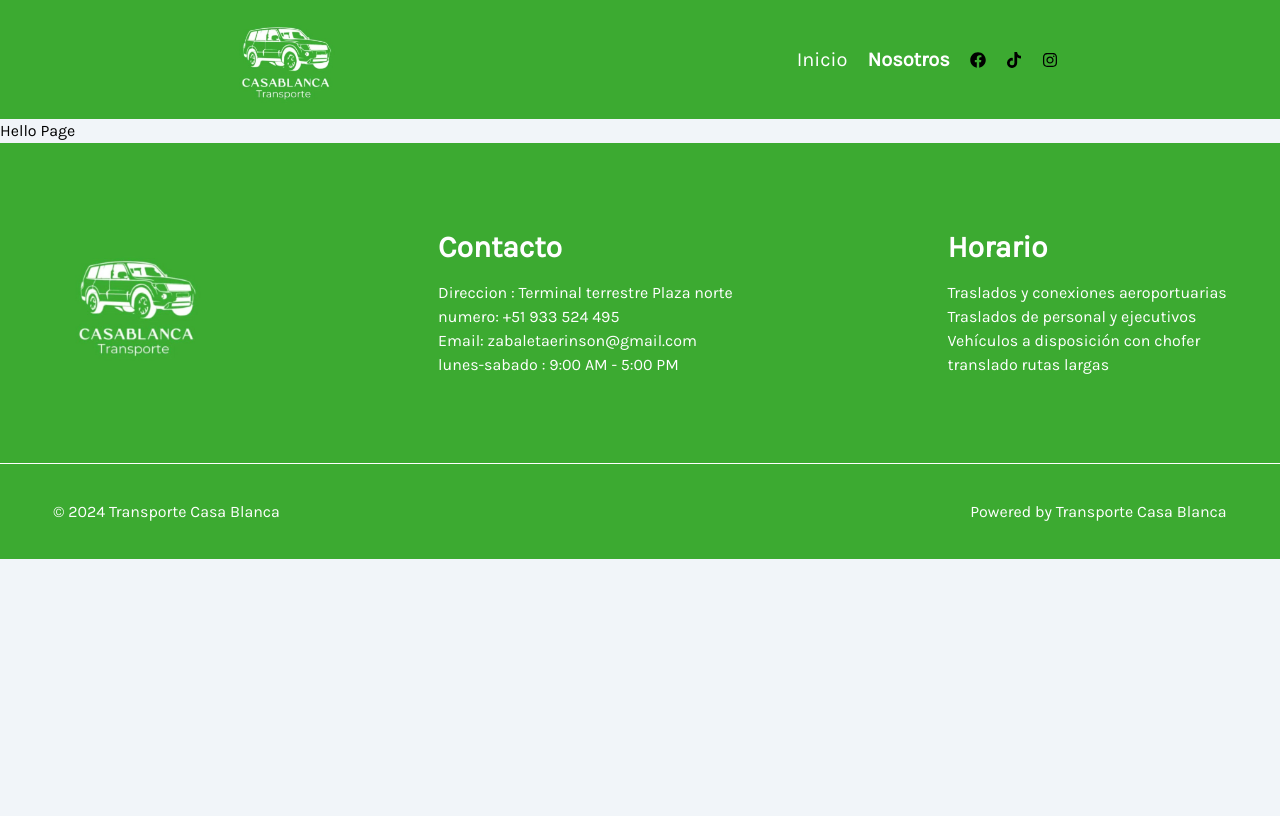
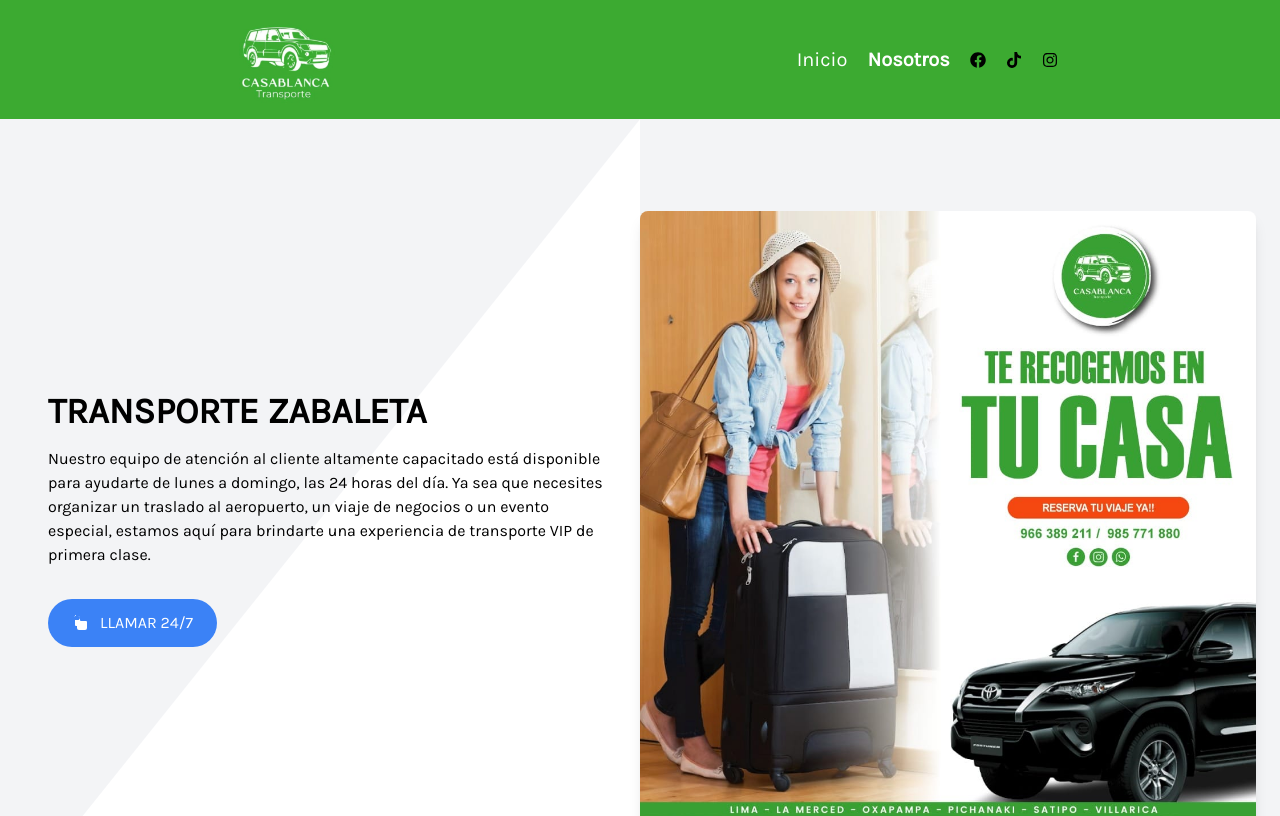
Before and after one commit to aaronJau21/transporte-casa-blanca, a Next.js app: page /about in a window 1280 px wide. Shown: the top 816 px of the page. Built offline with nearby package versions, Linux system fonts and the light colour scheme.

Commit message:
Link del WhastApp

```diff
--- a/src/app/about/page.tsx
+++ b/src/app/about/page.tsx
@@ -1,7 +1,49 @@
+import Image from "next/image";
+
 export default function AboutPage() {
   return (
-    <div>
-      <h1>Hello Page</h1>
+    <div className="relative flex items-center justify-between min-h-screen bg-gray-100 p-6">
+      {" "}
+      <div className="absolute inset-0 w-1/2 bg-white clip-triangle"></div>{" "}
+      <div className="relative z-10 w-1/2 p-6">
+        {" "}
+        <h1 className="text-4xl font-bold mb-4">TRANSPORTE ZABALETA</h1>{" "}
+        <p className="mb-8">
+          {" "}
+          Nuestro equipo de atención al cliente altamente capacitado está
+          disponible para ayudarte de lunes a domingo, las 24 horas del día. Ya
+          sea que necesites organizar un traslado al aeropuerto, un viaje de
+          negocios o un evento especial, estamos aquí para brindarte una
+          experiencia de transporte VIP de primera clase.{" "}
+        </p>{" "}
+        <button className="px-6 py-3 bg-blue-500 text-white rounded-full inline-flex items-center">
+          {" "}
+          <svg
+            xmlns="http://www.w3.org/2000/svg"
+            className="h-5 w-5 mr-2"
+            viewBox="0 0 20 20"
+            fill="currentColor"
+          >
+            {" "}
+            <path
+              fillRule="evenodd"
+              d="M2 4a1 1 0 011-1h3.586A1 1 0 017 3.586l.707.707a1 1 0 010 1.414L7 6.414A1 1 0 016.293 7H3v3.293A1 1 0 013 11v1a1 1 0 001 1h1v2a2 2 0 002 2h6a2 2 0 002-2v-6a1 1 0 00-1-1h-5a1 1 0 01-1-1V5a1 1 0 00-1-1H7v-.586A1 1 0 016.293 3H4a1 1 0 00-1-1v1H2z"
+              clipRule="evenodd"
+            />{" "}
+          </svg>{" "}
+          LLAMAR 24/7{" "}
+        </button>{" "}
+      </div>{" "}
+      <div className="relative z-10 w-1/2">
+        {" "}
+        <Image
+          src="/images/principalAbout.jpg"
+          alt="Driver"
+          className="w-full h-full object-cover rounded-lg shadow-lg"
+          width={500}
+          height={500}
+        />{" "}
+      </div>{" "}
     </div>
   );
 }
--- a/src/app/globals.css
+++ b/src/app/globals.css
@@ -15,6 +15,12 @@
   }
 }
 
+@layer utilities {
+  .clip-triangle {
+    clip-path: polygon(100% 0, 100% 100%, 0 100%);
+  }
+}
+
 body {
   color: var(--foreground);
   background: var(--background);
--- a/src/components/NavBar.tsx
+++ b/src/components/NavBar.tsx
@@ -18,12 +18,15 @@ const navLinks = [
 const redSocial = [
   {
     icon: <FaFacebook />,
+    link: "https://www.facebook.com/ViajesALaSelvaEnAuto",
   },
   {
     icon: <FaTiktok />,
+    link: "https://www.tiktok.com/@transportecasablanca?_t=8ruUwah8YPo&_r=1",
   },
   {
     icon: <FaInstagram />,
+    link: "https://www.instagram.com/transportecasablancape/",
   },
 ];
 
@@ -50,7 +53,7 @@ export const NavBar = () => {
         <nav>
           <ul className="flex gap-x-5">
             {redSocial.map((item, index) => (
-              <RedSocialItem key={index} icon={item.icon} />
+              <RedSocialItem key={index} icon={item.icon} link={item.link} />
             ))}
           </ul>
         </nav>
--- a/src/components/RedSocialItem.tsx
+++ b/src/components/RedSocialItem.tsx
@@ -1,7 +1,14 @@
 interface Props {
   icon: JSX.Element;
+  link: string;
 }
 
-export const RedSocialItem = ({ icon }: Props) => {
-  return <li>{icon}</li>;
+export const RedSocialItem = ({ icon, link }: Props) => {
+  return (
+    <li>
+      <a className="cursor-pointer hover:text-white" href={link}>
+        {icon}
+      </a>
+    </li>
+  );
 };
--- a/src/home/Informacion.tsx
+++ b/src/home/Informacion.tsx
@@ -1,4 +1,5 @@
 import { Line } from "@/components";
+import Link from "next/link";
 import React from "react";
 
 export const Informacion = () => {
@@ -6,7 +7,7 @@ export const Informacion = () => {
     <div className="flex justify-center items-center h-full">
       <div className="w-[51rem] text-center">
         <h2 className="text-5xl font-black">Transporte Casa Blanca</h2>
-        <Line color="border-gray-600" className="flex justify-center"/>
+        <Line color="border-gray-600" className="flex justify-center" />
         <p className="my-9">
           Nuestro equipo de atención al cliente altamente capacitado está
           disponible para ayudarte de lunes a domingo, las 24 horas del día. Ya
@@ -16,7 +17,10 @@ export const Informacion = () => {
         </p>
 
         <div className="flex justify-center ">
-          <button className="flex gap-x-2 border-2 border-primary py-2 px-3 font-semibold text-xl  text-primary hover:text-white hover:bg-primary transition-colors delay-200">
+          <Link
+            href="https://wa.me/51966389211"
+            className="flex gap-x-2 border-2 border-primary py-2 px-3 font-semibold text-xl  text-primary hover:text-white hover:bg-primary transition-colors delay-200"
+          >
             <svg
               xmlns="http://www.w3.org/2000/svg"
               fill="none"
@@ -32,7 +36,7 @@ export const Informacion = () => {
               />
             </svg>
             LLAMAR 24/7
-          </button>
+          </Link>
         </div>
       </div>
     </div>
```
Also changed, not shown: public/images/principalAbout.jpg (added).
